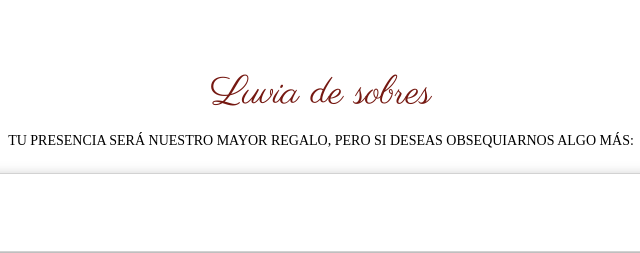
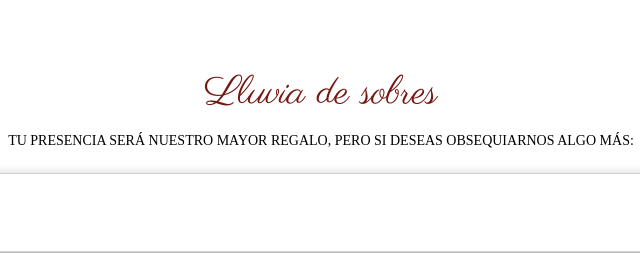
Before and after one commit to marianalero/invitacion-irene-yair-alejandro, a plain HTML site: page index.html in a window 1280 px wide. Shown: the part 6789-7042 px from the top of the page, 319-959 px from the left. Drawn offline with Linux system fonts and the light colour scheme; files whose address does not match are found by name; a web font is replaced by a local one.

Commit message:
change lluvia

```diff
--- a/index.html
+++ b/index.html
@@ -384,7 +384,7 @@
 
 				<div class="row">
 					<div class="col-xs-12 col-sm-12 col-md-12 text-center ">
-								<h4 style="font-size: 40px;color:#751811">Luvia de sobres</h4>
+								<h4 style="font-size: 40px;color:#751811">Lluvia de sobres</h4>
 								<p class="texto">Tu presencia será nuestro mayor regalo, pero si deseas obsequiarnos algo más:</p>
 					</div>
 					<div class="col-xs-12 col-sm-12 col-md-12" style="margin-top: 10px;">
```
